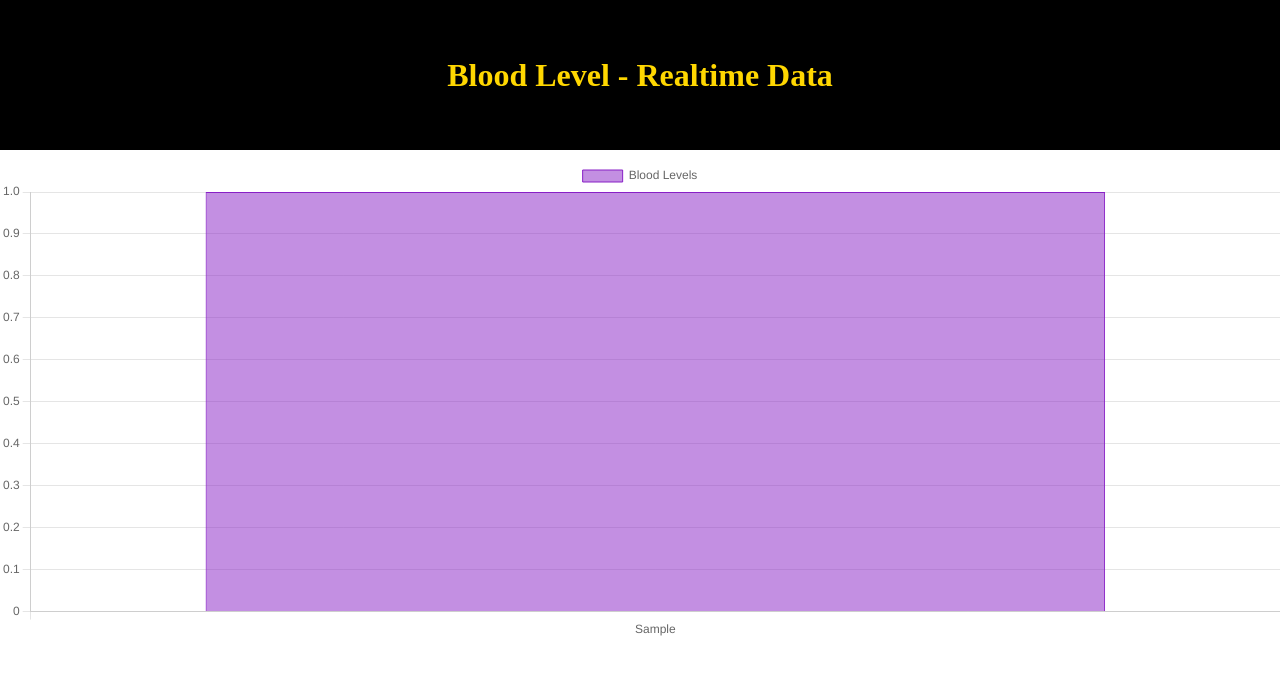
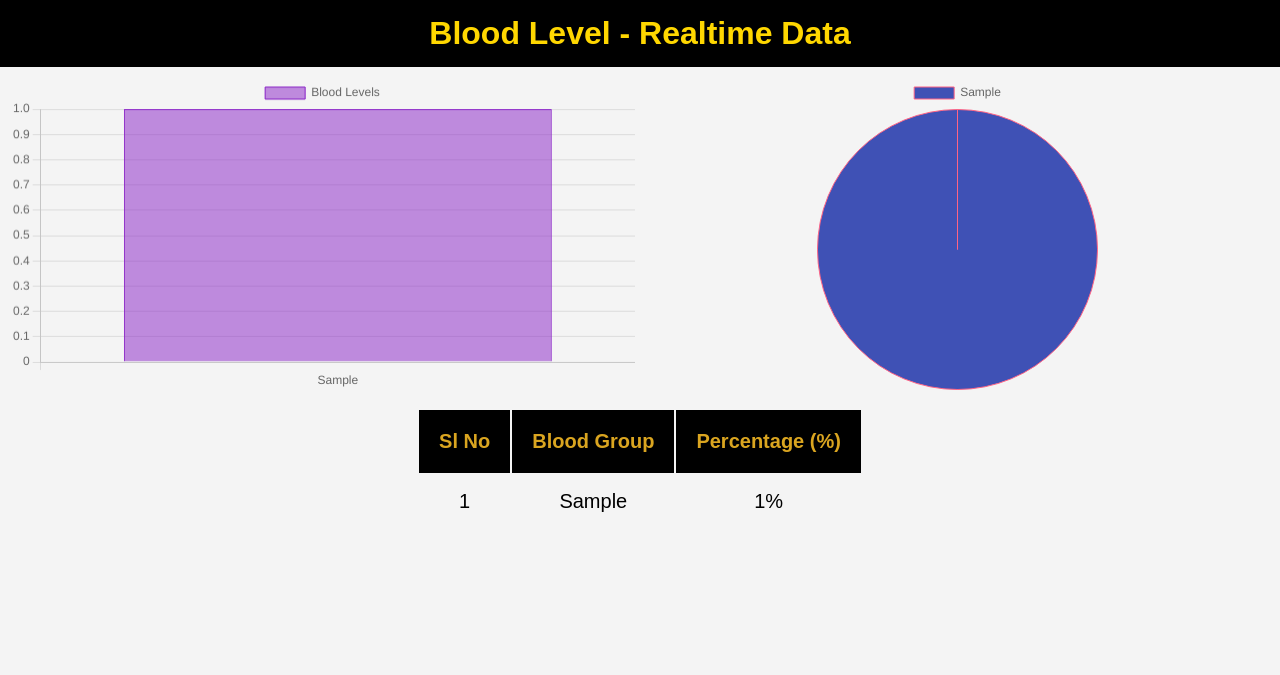
Before and after one commit to pratheekraokb/ec_bloodlevel_project, a Django app: page / in a window 1280 px wide. Shown: the top 675 px of the page. Run offline with Django 4.2, Linux system fonts and the light colour scheme; tables that the repository leaves empty hold one stand-in row (values such as "Sample post").

Commit message:
Pie charts and tables added

```diff
--- a/BloodLevelApp/templates/home.html
+++ b/BloodLevelApp/templates/home.html
@@ -10,19 +10,75 @@
         * {
             padding: 0;
             margin: 0;
+            box-sizing: border-box;
         }
 
-        div.heading {
-            width: 100vw;
-            height: 150px;
+        body {
+            font-family: Arial, sans-serif;
+            background-color: #f4f4f4;
+        }
+
+        .heading {
             background-color: black;
-            color: white;
             color: gold;
             text-align: center;
+            padding: 15px 0;
+            margin-bottom: 10px;
+        }
+
+        .chartContainer {
+            display: flex;
+            flex-wrap: wrap;
+            justify-content: center;
+            gap: 10px;
+            padding: 0 10px;
+        }
+
+        .chart {
+            flex: 1;
+            /* Each chart takes up equal space */
+            max-width: 100px;
+            /* Limit chart width */
+            min-width: 100px;
+            /* Set minimum width for smaller screens */
+            /* max-height: 100px; */
+            margin: 0 auto;
+        }
+
+        .table-container {
             display: flex;
             justify-content: center;
-            align-items: center;
-            margin-bottom: 10px;
+            font-size: 20px;
+        }
+
+        .table-container table tr th {
+            padding: 20px;
+            background-color: black;
+            color: goldenrod;
+        }
+
+        .table-container table tr td {
+            padding: 15px;
+            text-align: center;
+            font-family: Arial, Helvetica, sans-serif;
+        }
+
+        #pieChart {
+            max-height: 100%;
+        }
+
+        @media (min-width: 768px) {
+            .chart {
+                max-width: none;
+                /* Remove the max-width restriction on larger screens */
+            }
+
+        }
+        @media (max-width: 768px) {
+            .chartContainer{
+                display: flex;
+                flex-direction: column;
+            }
         }
     </style>
 </head>
@@ -31,34 +87,103 @@
     <div class="heading">
         <h1>Blood Level - Realtime Data</h1>
     </div>
-    <canvas id="bloodChart" width="800" height="300"></canvas>
+    <div class="chartContainer">
+        <div class="chart">
+            <canvas id="barChart"></canvas>
+        </div>
+        <div class="chart">
+            <canvas id="pieChart"></canvas>
+        </div>
+    </div>
+    <br />
+    <div class="table-container">
+        <table border="0">
+            <tr>
+                <th>Sl No</th>
+                <th>Blood Group</th>
+                <th>Percentage (%)</th>
+            </tr>
+            <tr>
+                <td></td>
+                <td></td>
+                <td></td>
+            </tr>
+        </table>
+    </div>
+
 
     <script>
-        // Function to fetch blood levels and update chart
+
+        let updateEnabled = true; // Global variable to control automatic updates
+
         function updateBloodLevelsAndChart() {
+            if (updateEnabled) {
                 // console.log("Fetching data...");
                 fetch('api/getBloodLevels/')
                     .then(response => response.json())
                     .then(data => {
                         // Once data is received, call function to draw chart
-                    drawChart(data);
+                        console.log(data)
+                        drawCharts(data);
                     })
                     .catch(error => console.error('Error:', error));
             }
+        }
 
-        // Function to draw chart
-        function drawChart(data) {
-            const ctx = document.getElementById('bloodChart').getContext('2d');
+        updateBloodLevelsAndChart();
+
+        setInterval(updateBloodLevelsAndChart, 6000);
+
+
+
+
+
+        // Function to draw charts
+        function drawCharts(data) {
+            drawBarChart(data);
+            drawPieChart(data);
+            updateTable(data);
+        }
+
+        function updateTable(data) {
+            const table = document.querySelector('.table-container table');
+            // Clear existing rows except the header row
+            while (table.rows.length > 1) {
+                table.deleteRow(1);
+            }
+            // Add new rows based on the data
+            let slNo = 1;
+            for (const bloodGroup in data) {
+                if (data.hasOwnProperty(bloodGroup)) {
+                    const percentage = data[bloodGroup] + '%';
+                    const row = table.insertRow();
+                    const slNoCell = row.insertCell(0);
+                    const bloodGroupCell = row.insertCell(1);
+                    const percentageCell = row.insertCell(2);
+                    slNoCell.textContent = slNo++;
+                    bloodGroupCell.textContent = bloodGroup;
+                    percentageCell.textContent = percentage;
+                }
+            }
+        }
+
+        let barChartInstance = null;
+        let pieChartInstance = null;
+
+        function drawBarChart(data) {
+            const ctx = document.getElementById('barChart').getContext('2d');
             const bloodCategories = Object.keys(data);
             const percentageValues = Object.values(data);
-
-            console.log(bloodCategories, percentageValues);
 
             // Generate an array of random colors for each data point
             const colors = Array.from({ length: bloodCategories.length }, () => `rgba(${Math.floor(Math.random() * 256)}, ${Math.floor(Math.random() * 256)}, ${Math.floor(Math.random() * 256)}, 0.5)`);
 
-            // Draw new chart
-            new Chart(ctx, {
+            // Destroy the existing chart instance if it exists
+            if (barChartInstance) {
+                barChartInstance.destroy();
+            }
+
+            barChartInstance = new Chart(ctx, {
                 type: 'bar',
                 data: {
                     labels: bloodCategories,
@@ -76,21 +201,61 @@
                             ticks: {
                                 beginAtZero: true
                             }
+
                         }]
                     }
                 }
             });
         }
 
-        function refreshPage() {
-            location.href = "";
+        // Function to draw pie chart
+        function drawPieChart(data) {
+            const ctx = document.getElementById('pieChart').getContext('2d');
+            const bloodCategories = Object.keys(data);
+            const percentageValues = Object.values(data);
+
+            // Generate an array of random colors for each data point
+            const colors = Array.from({ length: bloodCategories.length }, () => `rgba(${Math.floor(Math.random() * 256)}, ${Math.floor(Math.random() * 256)}, ${Math.floor(Math.random() * 256)}, 0.5)`);
+
+            // Destroy the existing chart instance if it exists
+            if (pieChartInstance) {
+                pieChartInstance.destroy();
             }
 
-        // Update the chart every 3 seconds
-        setInterval(refreshPage, 3000);
+            pieChartInstance = new Chart(ctx, {
+                type: 'pie',
+                data: {
+                    labels: bloodCategories,
+                    datasets: [{
+                        label: 'Blood Levels',
+                        data: percentageValues,
+                        backgroundColor: [
 
-        // Initial call to update blood levels and draw chart
-        updateBloodLevelsAndChart();
+                            'rgb(63, 81, 181)',
+                            'rgb(156, 39, 176)',
+                            'rgb(255, 87, 34)',
+                            'rgb(233, 30, 99)',
+                            'rgb(255, 152, 0)',
+                            'rgb(76, 175, 80)',
+                            'rgb(33, 150, 243)'
+
+                        ],
+                        borderColor: [
+                            'rgba(255, 99, 132, 1)',
+                            'rgba(54, 162, 235, 1)',
+                            'rgba(255, 206, 86, 1)',
+                            'rgba(75, 192, 192, 1)',
+                            'rgba(153, 102, 255, 1)',
+                            'rgba(255, 159, 64, 1)'
+                        ],
+                        borderWidth: 1
+                    }]
+                }
+            });
+        }
+
+        // Initial call to update blood levels and draw charts
+        // updateBloodLevelsAndChart();
     </script>
 </body>
 
```
Lines whose indentation alone changed are shown as unchanged.
